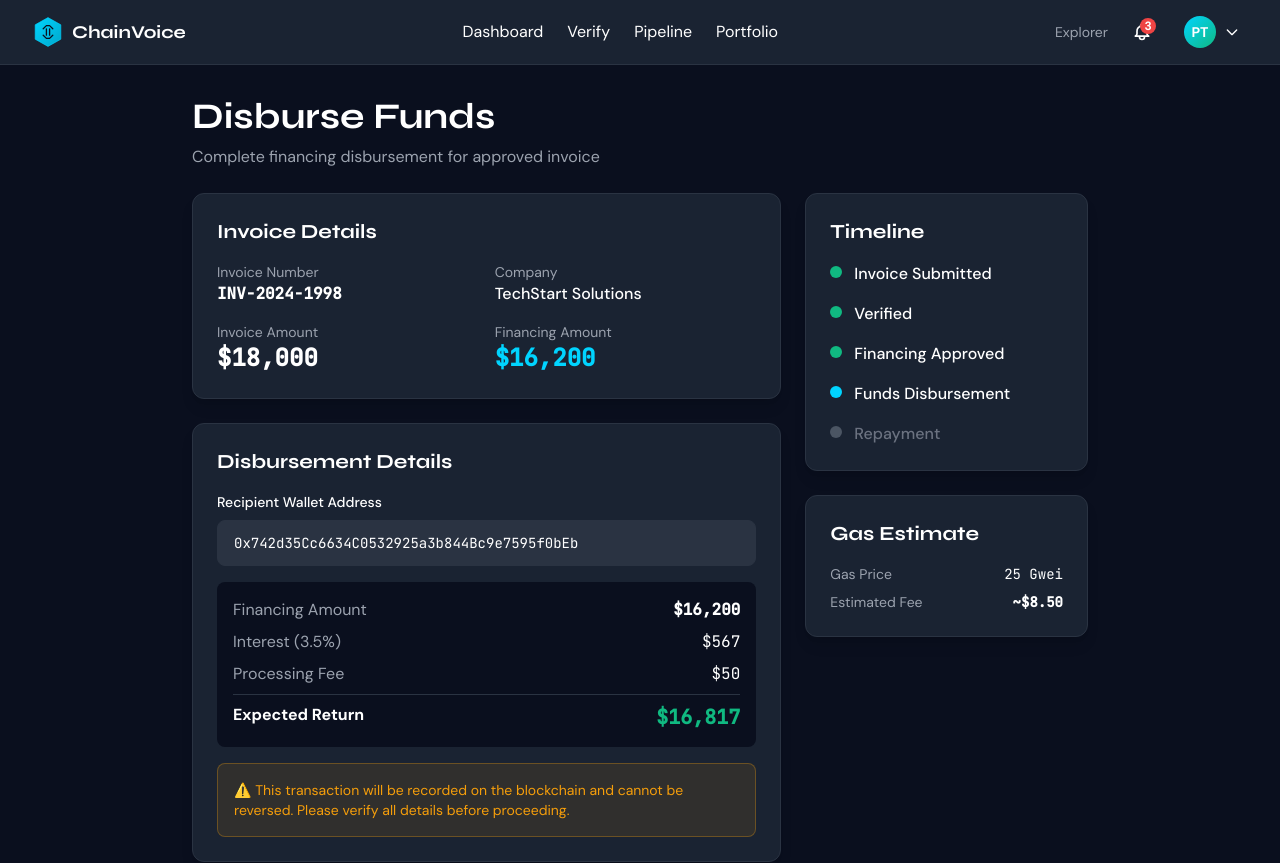
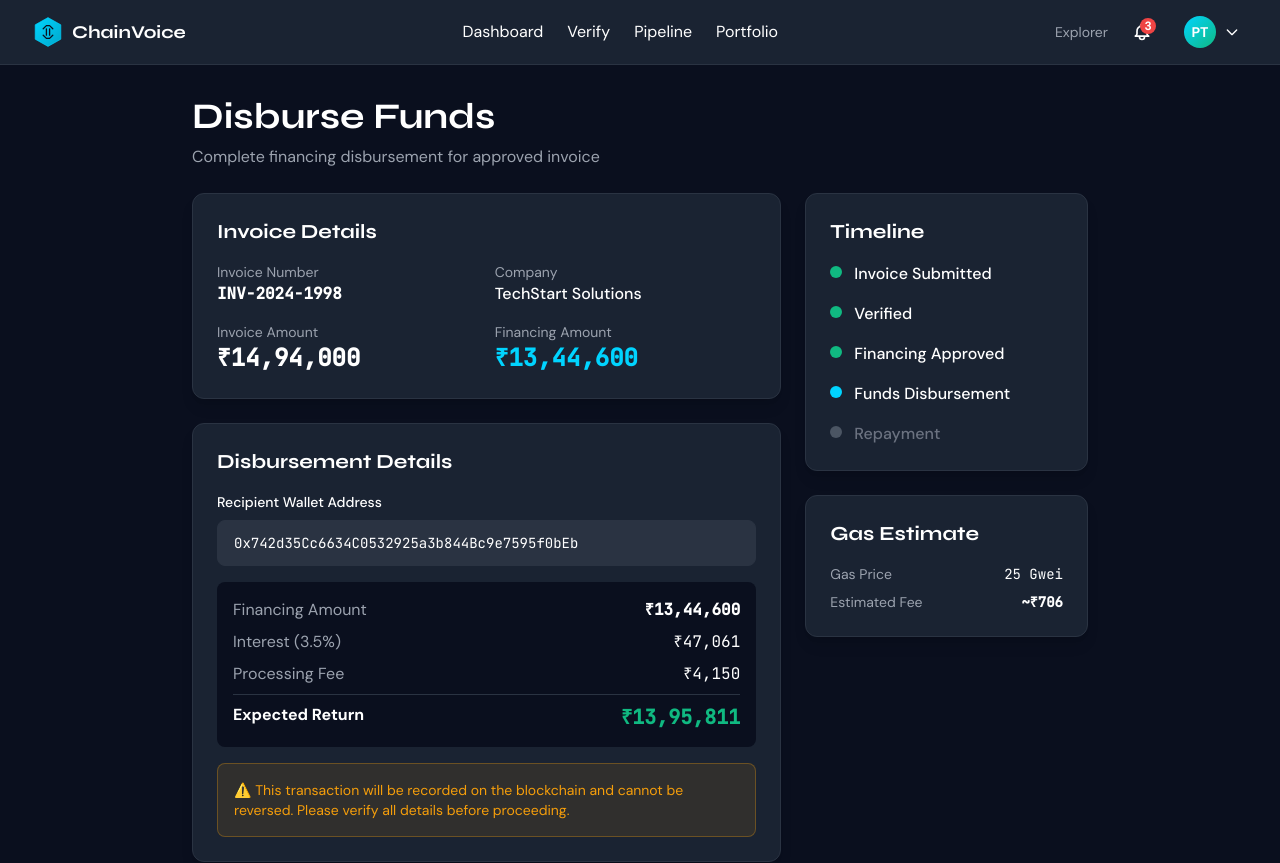
Before and after one commit to tharunkumardeveloper/Chainvoice, a React (Vite) app: page /lender/disburse/1 in a window 1280 px wide. Shown: the top 863 px of the page. Built offline with nearby package versions, Linux system fonts and the light colour scheme.

Commit message:
Fix blockchain explorer menu and convert all dollar amounts to rupees

```diff
--- a/src/pages/lender/Disburse.tsx
+++ b/src/pages/lender/Disburse.tsx
@@ -33,11 +33,11 @@ export default function Disburse() {
                 </div>
                 <div>
                   <p className="text-sm text-gray-400">Invoice Amount</p>
-                  <p className="font-mono font-bold text-2xl">$18,000</p>
+                  <p className="font-mono font-bold text-2xl">₹14,94,000</p>
                 </div>
                 <div>
                   <p className="text-sm text-gray-400">Financing Amount</p>
-                  <p className="font-mono font-bold text-2xl text-cyan">$16,200</p>
+                  <p className="font-mono font-bold text-2xl text-cyan">₹13,44,600</p>
                 </div>
               </div>
             </div>
@@ -58,19 +58,19 @@ export default function Disburse() {
                 <div className="bg-navy rounded-lg p-4 space-y-2">
                   <div className="flex justify-between">
                     <span className="text-gray-400">Financing Amount</span>
-                    <span className="font-mono font-bold">$16,200</span>
+                    <span className="font-mono font-bold">₹13,44,600</span>
                   </div>
                   <div className="flex justify-between">
                     <span className="text-gray-400">Interest (3.5%)</span>
-                    <span className="font-mono">$567</span>
+                    <span className="font-mono">₹47,061</span>
                   </div>
                   <div className="flex justify-between">
                     <span className="text-gray-400">Processing Fee</span>
-                    <span className="font-mono">$50</span>
+                    <span className="font-mono">₹4,150</span>
                   </div>
                   <div className="border-t border-navy-lighter pt-2 flex justify-between">
                     <span className="font-bold">Expected Return</span>
-                    <span className="font-mono font-bold text-emerald text-xl">$16,817</span>
+                    <span className="font-mono font-bold text-emerald text-xl">₹13,95,811</span>
                   </div>
                 </div>
 
@@ -128,7 +128,7 @@ export default function Disburse() {
                 </div>
                 <div className="flex justify-between">
                   <span className="text-gray-400">Estimated Fee</span>
-                  <span className="font-mono font-bold">~$8.50</span>
+                  <span className="font-mono font-bold">~₹706</span>
                 </div>
               </div>
             </div>
--- a/src/pages/lender/Portfolio.tsx
+++ b/src/pages/lender/Portfolio.tsx
@@ -11,10 +11,10 @@ export default function Portfolio() {
         </div>
 
         <div className="grid grid-cols-1 md:grid-cols-2 lg:grid-cols-4 gap-6">
-          <StatCard title="Total Financed" value="$2.4M" icon="💰" />
+          <StatCard title="Total Financed" value="₹19.92Cr" icon="💰" />
           <StatCard title="Active Invoices" value="156" icon="📊" />
           <StatCard title="Avg. Interest Rate" value="3.8%" icon="📈" />
-          <StatCard title="Expected Returns" value="$91,200" icon="💵" trend="up" trendValue="+5.2%" />
+          <StatCard title="Expected Returns" value="₹75.7L" icon="💵" trend="up" trendValue="+5.2%" />
         </div>
 
         <div className="grid grid-cols-1 lg:grid-cols-3 gap-6">
@@ -67,15 +67,15 @@ export default function Portfolio() {
               <div className="space-y-2 text-sm">
                 <div className="flex justify-between">
                   <span className="text-gray-400">This Week</span>
-                  <span className="font-bold">$125K</span>
+                  <span className="font-bold">₹1.04Cr</span>
                 </div>
                 <div className="flex justify-between">
                   <span className="text-gray-400">This Month</span>
-                  <span className="font-bold">$480K</span>
+                  <span className="font-bold">₹3.98Cr</span>
                 </div>
                 <div className="flex justify-between">
                   <span className="text-gray-400">Next Month</span>
-                  <span className="font-bold">$620K</span>
+                  <span className="font-bold">₹5.15Cr</span>
                 </div>
               </div>
             </div>
--- a/src/pages/msme/Financing.tsx
+++ b/src/pages/msme/Financing.tsx
@@ -15,15 +15,15 @@ export default function Financing() {
               <div>
                 <label className="block text-sm font-medium mb-2">Select Invoice</label>
                 <select className="input w-full">
-                  <option>INV-2024-1001 - $15,000 (Verified)</option>
-                  <option>INV-2024-1003 - $8,750 (Verified)</option>
+                  <option>INV-2024-1001 - ₹12,45,000 (Verified)</option>
+                  <option>INV-2024-1003 - ₹7,26,250 (Verified)</option>
                 </select>
               </div>
 
               <div>
                 <label className="block text-sm font-medium mb-2">Financing Amount</label>
-                <input type="number" className="input w-full" placeholder="12000" />
-                <p className="text-sm text-gray-400 mt-1">Maximum: $13,500 (90% of invoice value)</p>
+                <input type="number" className="input w-full" placeholder="996000" />
+                <p className="text-sm text-gray-400 mt-1">Maximum: ₹11,20,500 (90% of invoice value)</p>
               </div>
 
               <div>
@@ -38,19 +38,19 @@ export default function Financing() {
               <div className="bg-navy rounded-lg p-4 space-y-2">
                 <div className="flex justify-between">
                   <span className="text-gray-400">Requested Amount</span>
-                  <span className="font-mono font-bold">$12,000</span>
+                  <span className="font-mono font-bold">₹9,96,000</span>
                 </div>
                 <div className="flex justify-between">
                   <span className="text-gray-400">Interest (2.5%)</span>
-                  <span className="font-mono">$300</span>
+                  <span className="font-mono">₹24,900</span>
                 </div>
                 <div className="flex justify-between">
                   <span className="text-gray-400">Processing Fee</span>
-                  <span className="font-mono">$50</span>
+                  <span className="font-mono">₹4,150</span>
                 </div>
                 <div className="border-t border-navy-lighter pt-2 flex justify-between">
                   <span className="font-bold">Total Repayment</span>
-                  <span className="font-mono font-bold text-cyan text-xl">$12,350</span>
+                  <span className="font-mono font-bold text-cyan text-xl">₹10,25,050</span>
                 </div>
               </div>
 
@@ -64,7 +64,7 @@ export default function Financing() {
               <div className="space-y-3">
                 <div className="bg-navy rounded-lg p-3">
                   <p className="font-mono text-sm">INV-2024-1002</p>
-                  <p className="font-bold text-cyan">$18,000</p>
+                  <p className="font-bold text-cyan">₹14,94,000</p>
                   <span className="badge-warning mt-2">Pending</span>
                 </div>
               </div>
--- a/src/pages/regulator/Analytics.tsx
+++ b/src/pages/regulator/Analytics.tsx
@@ -11,7 +11,7 @@ export default function Analytics() {
         </div>
 
         <div className="grid grid-cols-1 md:grid-cols-2 lg:grid-cols-4 gap-6">
-          <StatCard title="Total Volume" value="$45.2M" icon="💰" trend="up" trendValue="+22.5%" />
+          <StatCard title="Total Volume" value="₹375.2Cr" icon="💰" trend="up" trendValue="+22.5%" />
           <StatCard title="Avg. Interest Rate" value="3.8%" icon="📈" />
           <StatCard title="Verification Time" value="4.2h" icon="⏱️" trend="down" trendValue="-15%" />
           <StatCard title="Success Rate" value="94.2%" icon="✓" />
--- a/src/pages/shared/BlockchainExplorer.tsx
+++ b/src/pages/shared/BlockchainExplorer.tsx
@@ -1,10 +1,14 @@
-import Navbar from '../../components/Navbar';
+import { useState } from 'react';
+import DashboardLayout from '../../layouts/DashboardLayout';
+import { getUser } from '../../utils/auth';
 
 export default function BlockchainExplorer() {
+  const user = getUser();
+  const role = user?.role || 'msme';
+  const [searchQuery, setSearchQuery] = useState('');
+
   return (
-    <div className="min-h-screen bg-navy">
-      <Navbar />
-      <main className="max-w-7xl mx-auto px-4 sm:px-6 lg:px-8 py-8">
+    <DashboardLayout role={role}>
       <div className="space-y-6">
         <div>
           <h1 className="font-display text-4xl font-bold mb-2">Blockchain Explorer</h1>
@@ -16,6 +20,8 @@ export default function BlockchainExplorer() {
             type="text"
             className="input w-full"
             placeholder="Search by transaction hash, block number, or address..."
+            value={searchQuery}
+            onChange={(e) => setSearchQuery(e.target.value)}
           />
         </div>
 
@@ -64,7 +70,6 @@ export default function BlockchainExplorer() {
           </div>
         </div>
       </div>
-      </main>
-    </div>
+    </DashboardLayout>
   );
 }
```
Lines whose indentation alone changed are shown as unchanged.
